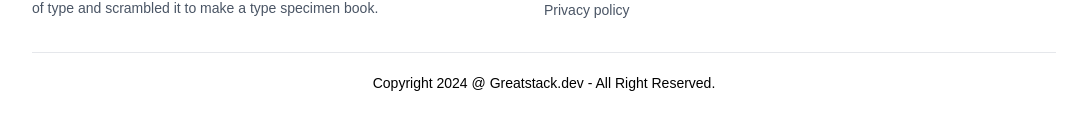
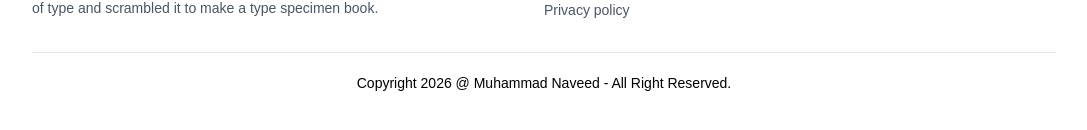
Before and after one commit to ImMuhammadNaveed/Prescripto-online-appointment-booking-with-MERN, a React (Vite) app in the folder frontend/: page /my-appointments in a window 1280 px wide. Shown: the part 394-524 px from the top of the page, without its empty margins (96-1183 px from the left). Built offline with nearby package versions, Linux system fonts and the light colour scheme; no server answers.

Commit message:
copyright mistake fixing

```diff
--- a/frontend/src/components/Footer.jsx
+++ b/frontend/src/components/Footer.jsx
@@ -29,7 +29,7 @@ function Footer() {
             </div>
         </div>
         <hr className='mb-[20px] mt-[20px] text-gray-200'/>
-        <p className='text-center text-sm'>Copyright 2024 @ Greatstack.dev - All Right Reserved.</p>
+        <p className='text-center text-sm'>Copyright 2026 @ Muhammad Naveed - All Right Reserved.</p>
         </div>
         </>
     )
```
Also changed, not shown: 1 other file (tests, documents, lock files or other folders).
